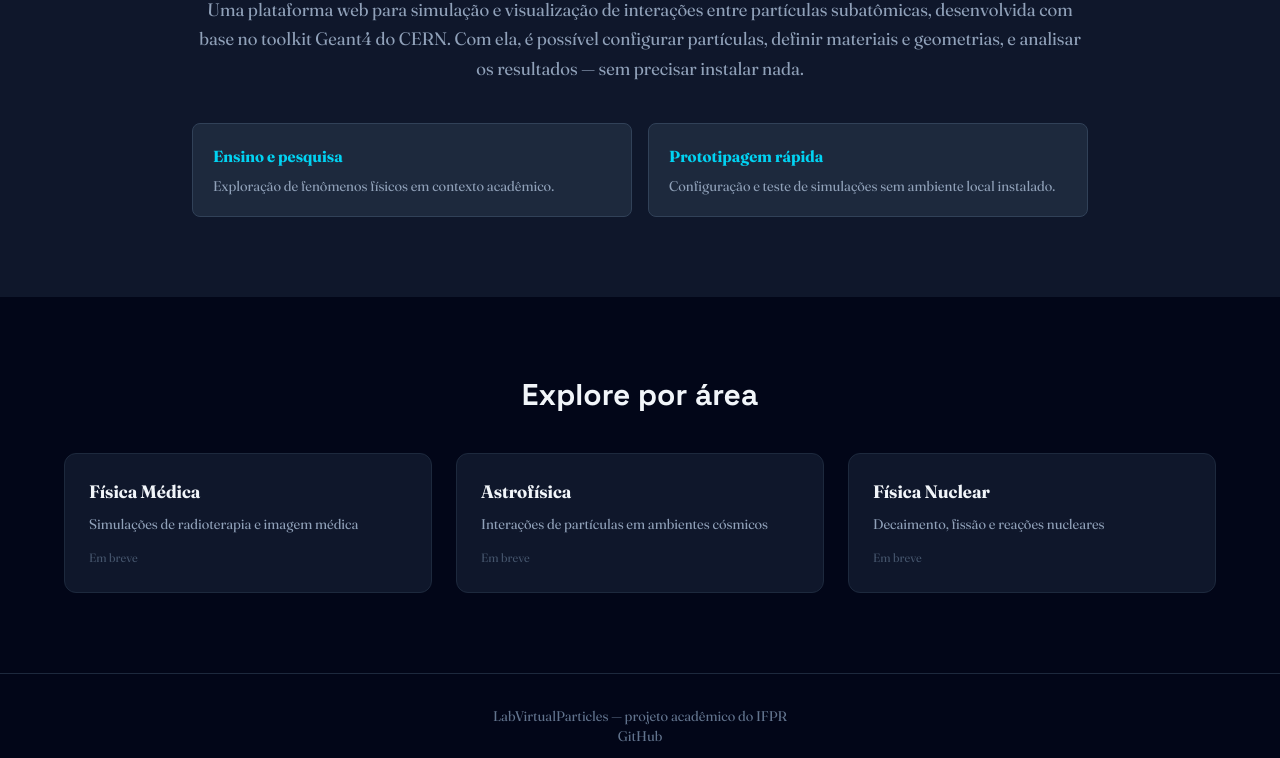
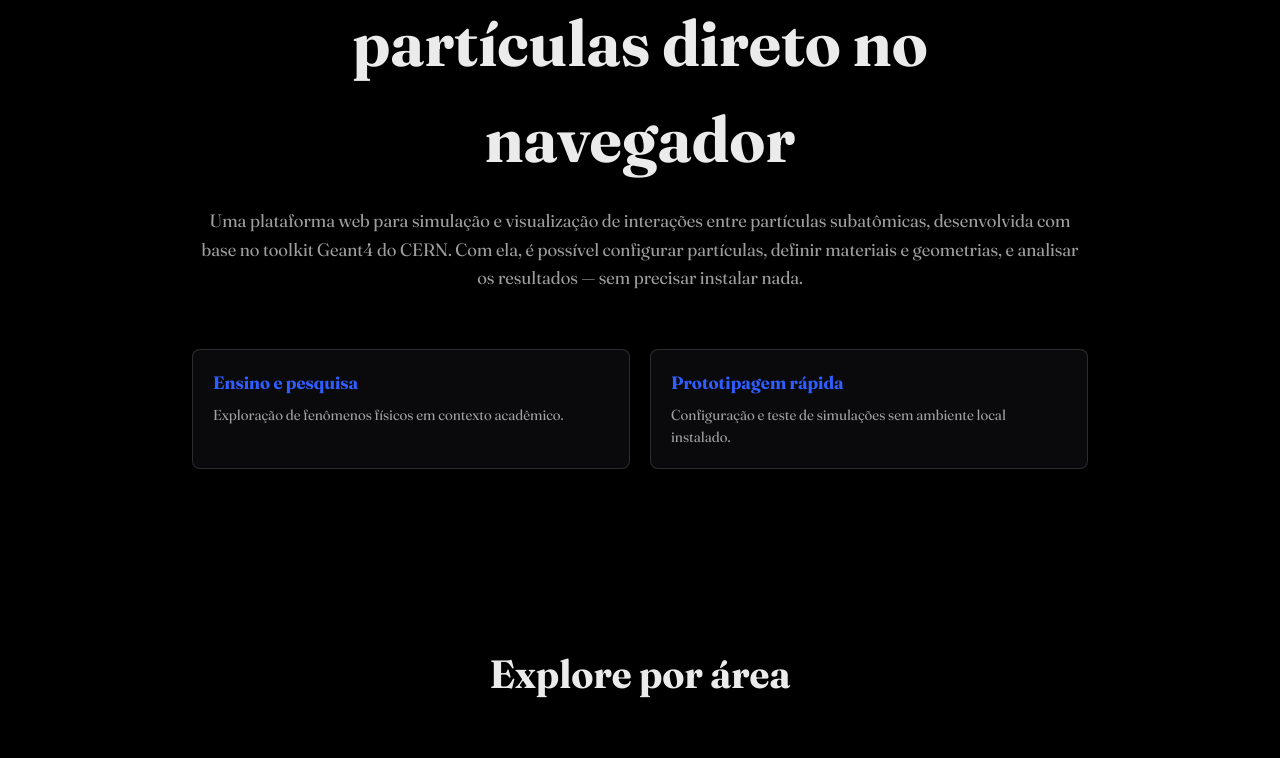
Before and after one commit to LabVirtualParticles/LabVirtualParticles, a React (Vite) app in the folder frontend/: page / in a window 1280 px wide. Shown: the part 989-1747 px from the top of the page. Built offline with nearby package versions, Linux system fonts and the light colour scheme.

Commit message:
mudança de estilo

```diff
--- /dev/null
+++ b/frontend/src/components/About.css
@@ -0,0 +1,62 @@
+.about {
+  background: var(--color-void);
+  color: var(--color-on-void);
+  padding: var(--space-6) var(--space-3);
+}
+
+.about__inner {
+  max-width: 56rem;
+  margin: 0 auto;
+  text-align: center;
+}
+
+.about__title {
+  font-family: var(--font-subtitle);
+  font-weight: 700;
+  font-size: var(--step-3);
+  margin: 0 0 var(--space-3);
+  color: var(--color-on-void);
+}
+
+.about__lede {
+  font-family: var(--font-body);
+  font-size: var(--step-0);
+  line-height: 1.6;
+  color: var(--color-on-void-soft);
+}
+
+.about__grid {
+  display: grid;
+  grid-template-columns: repeat(2, minmax(0, 1fr));
+  gap: var(--space-3);
+  margin-top: var(--space-5);
+  text-align: left;
+}
+
+@media (max-width: 640px) {
+  .about__grid {
+    grid-template-columns: 1fr;
+  }
+}
+
+.about__card {
+  padding: var(--space-3);
+  border: 1px solid var(--color-line);
+  border-radius: var(--radius-md);
+  background: var(--color-void-soft);
+}
+
+.about__card-title {
+  font-family: var(--font-body);
+  font-weight: 600;
+  font-size: var(--step-0);
+  margin: 0 0 var(--space-1);
+  color: var(--color-beam);
+}
+
+.about__card-text {
+  font-family: var(--font-body);
+  font-size: var(--step--1);
+  color: var(--color-on-void-soft);
+  margin: 0;
+}
--- a/frontend/src/components/About.jsx
+++ b/frontend/src/components/About.jsx
@@ -1,36 +1,34 @@
+import './About.css';
 
 export default function About() {
   return (
-    <section className="bg-slate-900 text-slate-100 px-6 py-20">
-      <div className="max-w-4xl mx-auto text-center">
-        <h2
-          className="text-3xl md:text-4xl font-bold mb-6"
-          style={{ fontFamily: 'Space Grotesk' }}
-        >
+    <section className="about">
+      <div className="about__inner">
+        <h2 className="about__title">
           Simulação de física de partículas direto no navegador
         </h2>
-        <p className="text-slate-400 text-lg leading-relaxed">
+        <p className="about__lede">
           Uma plataforma web para simulação e visualização de interações entre
           partículas subatômicas, desenvolvida com base no toolkit Geant4 do
           CERN. Com ela, é possível configurar partículas, definir materiais e
           geometrias, e analisar os resultados — sem precisar instalar nada.
         </p>
 
-        <div className="grid sm:grid-cols-2 gap-4 mt-10 text-left">
-          <div className="bg-slate-800 border border-slate-700 rounded-lg p-5">
-            <h3 className="font-semibold mb-2 text-cyan-400">Ensino e pesquisa</h3>
-            <p className="text-slate-400 text-sm">
+        <div className="about__grid">
+          <div className="about__card">
+            <h3 className="about__card-title">Ensino e pesquisa</h3>
+            <p className="about__card-text">
               Exploração de fenômenos físicos em contexto acadêmico.
             </p>
           </div>
-          <div className="bg-slate-800 border border-slate-700 rounded-lg p-5">
-            <h3 className="font-semibold mb-2 text-cyan-400">Prototipagem rápida</h3>
-            <p className="text-slate-400 text-sm">
+          <div className="about__card">
+            <h3 className="about__card-title">Prototipagem rápida</h3>
+            <p className="about__card-text">
               Configuração e teste de simulações sem ambiente local instalado.
             </p>
           </div>
         </div>
       </div>
     </section>
-  )
+  );
 }
--- /dev/null
+++ b/frontend/src/components/Categories.css
@@ -0,0 +1,69 @@
+.categories {
+  background: var(--color-void);
+  color: var(--color-on-void);
+  padding: var(--space-6) var(--space-3);
+}
+
+.categories__inner {
+  max-width: var(--content-max);
+  margin: 0 auto;
+}
+
+.categories__title {
+  font-family: var(--font-subtitle);
+  font-weight: 700;
+  font-size: var(--step-2);
+  text-align: center;
+  margin: 0 0 var(--space-5);
+  color: var(--color-on-void);
+}
+
+.categories__grid {
+  display: grid;
+  grid-template-columns: repeat(3, minmax(0, 1fr));
+  gap: var(--space-3);
+}
+
+@media (max-width: 720px) {
+  .categories__grid {
+    grid-template-columns: 1fr;
+  }
+}
+
+.categories__card {
+  display: block;
+  padding: var(--space-3);
+  border: 1px solid var(--color-line);
+  border-radius: var(--radius-md);
+  background: var(--color-void-soft);
+  text-decoration: none;
+  transition: border-color 0.2s var(--ease-standard);
+}
+
+.categories__card:hover {
+  border-color: var(--color-beam);
+}
+
+.categories__card-title {
+  font-family: var(--font-body);
+  font-weight: 600;
+  font-size: var(--step-0);
+  margin: 0 0 var(--space-1);
+  color: var(--color-beam);
+}
+
+.categories__card-text {
+  font-family: var(--font-body);
+  font-size: var(--step--1);
+  color: var(--color-on-void-soft);
+  margin: 0;
+}
+
+.categories__card-soon {
+  display: inline-block;
+  margin-top: var(--space-2);
+  font-family: var(--font-body);
+  font-size: var(--step--1);
+  color: var(--color-on-void-soft);
+  opacity: 0.5;
+}
--- a/frontend/src/components/Categories.jsx
+++ b/frontend/src/components/Categories.jsx
@@ -1,28 +1,26 @@
+import './Categories.css';
 
 const categories = [
   { name: 'Física Médica', desc: 'Simulações de radioterapia e imagem médica' },
   { name: 'Astrofísica', desc: 'Interações de partículas em ambientes cósmicos' },
   { name: 'Física Nuclear', desc: 'Decaimento, fissão e reações nucleares' },
-]
+];
 
 export default function Categories() {
   return (
-
-    <section className="bg-slate-950 text-slate-100 px-6 py-20">
-      <div className="max-w-6xl mx-auto">
-        <h2 className="text-2xl md:text-3xl font-bold mb-10 text-center" style={{ fontFamily: 'Space Grotesk' }}>
-          Explore por área
-        </h2>
-        <div className="grid sm:grid-cols-3 gap-6">
+    <section className="categories">
+      <div className="categories__inner">
+        <h2 className="categories__title">Explore por área</h2>
+        <div className="categories__grid">
           {categories.map((cat) => (
-            <a key={cat.name} href="#" className="block bg-slate-900 border border-slate-800 rounded-xl p-6 hover:border-cyan-400 transition">
-              <h3 className="font-semibold text-lg mb-2">{cat.name}</h3>
-              <p className="text-slate-400 text-sm">{cat.desc}</p>
-              <span className="inline-block mt-4 text-xs text-slate-600">Em breve</span>
+            <a key={cat.name} href="#" className="categories__card">
+              <h3 className="categories__card-title">{cat.name}</h3>
+              <p className="categories__card-text">{cat.desc}</p>
+              <span className="categories__card-soon">Em breve</span>
             </a>
           ))}
         </div>
       </div>
     </section>
-  )
+  );
 }
--- /dev/null
+++ b/frontend/src/components/Footer.css
@@ -0,0 +1,19 @@
+.footer {
+  background: var(--color-void);
+  border-top: 1px solid var(--color-line);
+  color: var(--color-on-void-soft);
+  font-family: var(--font-body);
+  font-size: var(--step--1);
+  text-align: center;
+  padding: var(--space-4) var(--space-3);
+}
+
+.footer__link {
+  color: var(--color-on-void-soft);
+  text-decoration: none;
+  transition: color 0.2s var(--ease-standard);
+}
+
+.footer__link:hover {
+  color: var(--color-beam);
+}
--- a/frontend/src/components/Footer.jsx
+++ b/frontend/src/components/Footer.jsx
@@ -1,10 +1,12 @@
+import './Footer.css';
+
 export default function Footer() {
   return (
-    <footer className="bg-slate-950 border-t border-slate-800 text-slate-500 text-sm px-6 py-8 text-center">
+    <footer className="footer">
       <p>LabVirtualParticles — projeto acadêmico do IFPR</p>
-      <a href="https://github.com/helen1789/LabVirtualParticles" className="hover:text-cyan-400 transition">
+      <a href="https://github.com/helen1789/LabVirtualParticles" className="footer__link">
         GitHub
       </a>
     </footer>
-  )
+  );
 }
--- a/frontend/src/pages/Home.jsx
+++ b/frontend/src/pages/Home.jsx
@@ -6,7 +6,7 @@ import Footer from '../components/Footer'
 
 export default function Home() {
   return (
-    <div className="min-h-screen bg-slate-950">
+    <div>
       <Navbar />
       <Hero />
       <About />
--- a/frontend/src/styles/global.css
+++ b/frontend/src/styles/global.css
@@ -31,6 +31,10 @@ button {
   font: inherit;
 }
 
+code {
+  color: var(--color-trace);
+}
+
 :focus-visible {
   outline: 2px solid var(--color-trace);
   outline-offset: 3px;
```
